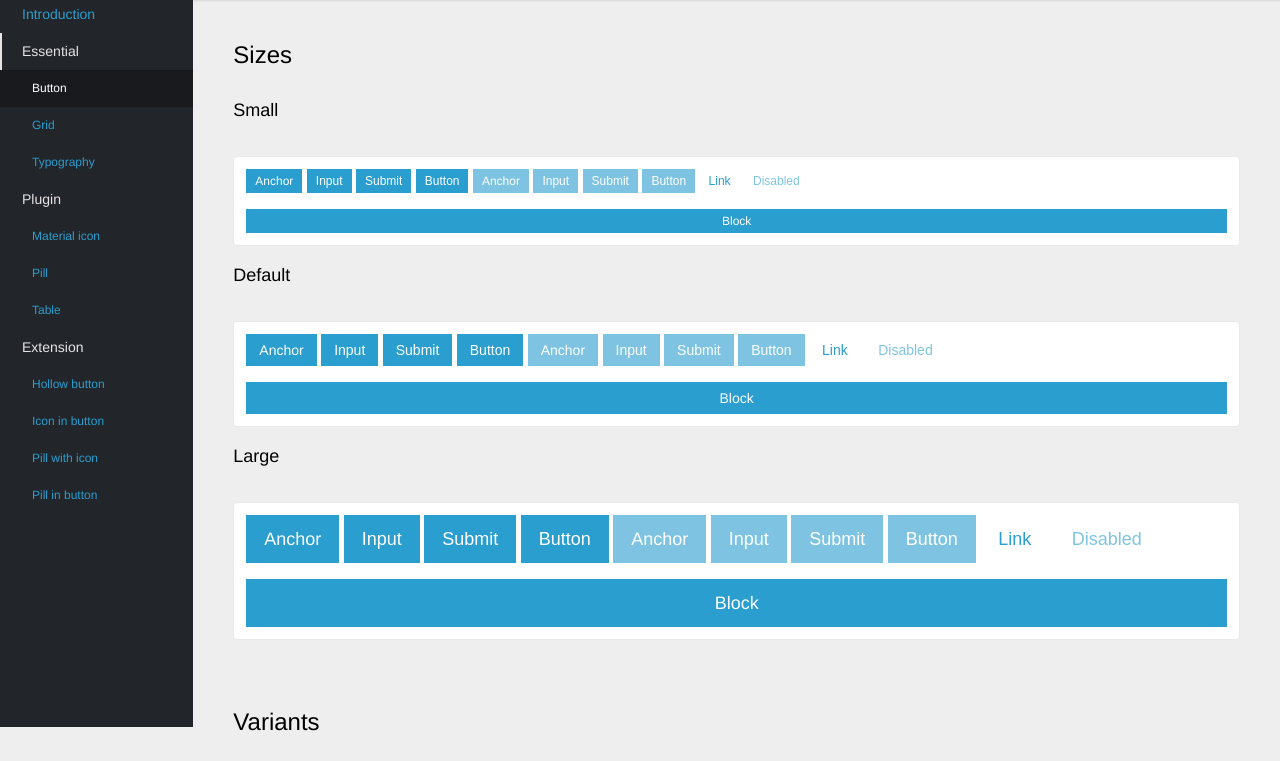
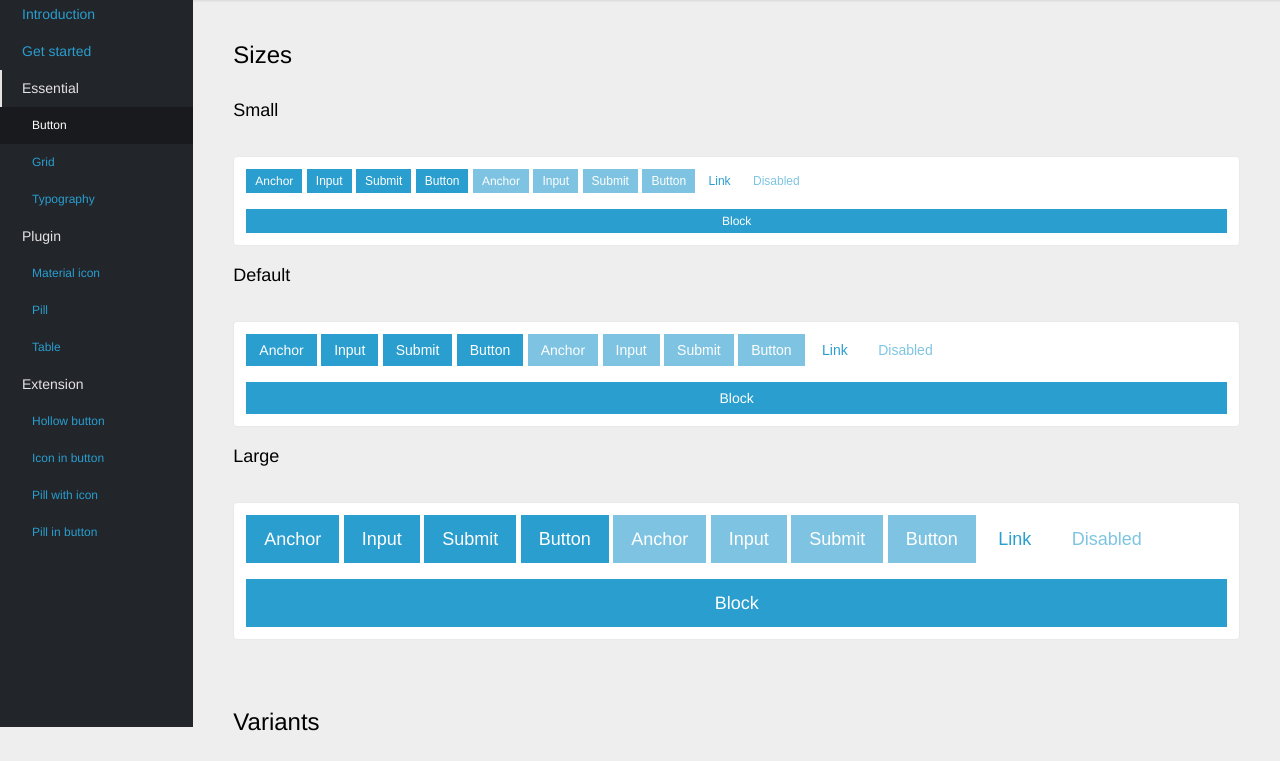
Before and after one commit to efbe/suit, a website: page docs/essential/button.html in a window 1280 px wide. Shown: the part 73-834 px from the top of the page. Drawn offline with Linux system fonts and the light colour scheme.

Commit message:
Add get started to subpages

```diff
--- a/docs/essential/button.html
+++ b/docs/essential/button.html
@@ -27,6 +27,7 @@
 				<h3><a href="../index.html">suit</a></h3>
 				<ul class="menu-list">
 					<li><a href="../index.html" class="menu-item category">Introduction</a></li>
+					<li><a href="../get-started.html" class="menu-item category">Get started</a></li>
 					<li><a class="menu-item category active">Essential</a>
 						<ul>
 							<li><a class="menu-item active" href="#">Button</a></li>
```
Also changed, not shown: docs/essential/grid.html (+1 -0 lines), docs/essential/typography.html (+1 -0 lines), docs/extension/button-hollow.html (+1 -0 lines), docs/extension/button-icon.html (+1 -0 lines), docs/extension/button-pill.html (+1 -0 lines), docs/extension/pill-icon.html (+1 -0 lines), docs/plugin/icon.html (+1 -0 lines), docs/plugin/pill.html (+1 -0 lines), docs/plugin/table.html (+1 -0 lines).
